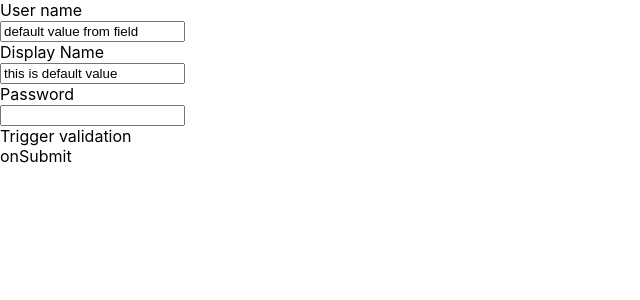
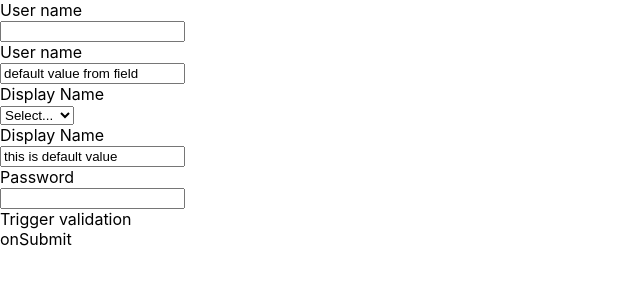
Before and after one commit to hungdev/simple-hook-form, a React (Create React App) app: page / in a window 1280 px wide. Shown: the top 300 px of the page, without its empty margins (0-640 px from the left). Built offline with nearby package versions, Linux system fonts and the light colour scheme.

Commit message:
custom message

```diff
--- a/src/App.js
+++ b/src/App.js
@@ -64,6 +64,37 @@ function App() {
         name='userName'
         control={control}
         rules={{
+          required: {
+            value: true,
+            message: 'username is required'
+          },
+          // min: {
+          //   value: 5,
+          //   message: 'username must be higher than 5'
+          // },
+          // max: {
+          //   value: 10,
+          //   message: 'username must be at less than 10'
+          // },
+          validate: (value) => value?.length > 5 ? 'Length is over 5 letter' : null
+        }}
+      // defaultValue='default value from field'
+      >
+        {({ onChange, value = '', name, onBlur }) => (
+          <Input
+            control={control}
+            onBlur={onBlur}
+            onChange={onChange}
+            value={value}
+            errors={errors}
+            name={name}
+            title='User name' />
+        )}
+      </Field>
+      <Field
+        name='testKey'
+        control={control}
+        rules={{
           required: true,
           min: 15,
           max: 20,
@@ -83,6 +114,16 @@ function App() {
         )}
       </Field>
 
+      <div className="field">
+        <div className="title">Display Name</div>
+        <select {...register("category")}>
+          <option value="">Select...</option>
+          <option value="A">Option A</option>
+          <option value="B">Option B</option>
+        </select>
+        <div className="error-message">{errors?.category}</div>
+      </div>
+
       <div>
         <div>Display Name</div>
         <input {...register('displayName', { required: true }, 'this is default value')} />
--- a/src/Validate.js
+++ b/src/Validate.js
@@ -1,38 +1,63 @@
+
 export const validateField = (name, val, rules) => {
   let error = null;
+  // required
   if (rules?.required) {
-    error = !val && `Field ${name} is required`;
+    let condition = rules?.required?.value || rules?.required;
+    let message = rules?.required?.message || `Field ${name} is required`;
+    error = !val && condition && message;
   }
 
+  // pattern
   if (rules?.pattern) {
-    error = !rules?.pattern.test(val) && `Field ${name} is invalid`;
+    let condition = rules?.pattern?.value || rules?.pattern;
+    let message = rules?.pattern?.message || `Field ${name} is invalid`;
+    error = val && !condition.test(val) && message;
   }
 
+  // min & max
   if (!error && rules?.min && rules?.max) {
-    error = (Number(val) < rules?.min || Number(val) > rules?.max) && `Field ${name} must be between ${rules?.min} and ${rules?.max}`;
+    let minCondition = rules?.min?.value || rules?.min;
+    let maxCondition = rules?.max?.value || rules?.max;
+    error = (Number(val) < minCondition || Number(val) > maxCondition) && `Field ${name} must be between ${minCondition} and ${maxCondition}`;
   }
 
+  // min
   if (!error && rules?.min) {
-    error = Number(val) < rules?.min && `Field ${name} is too short`;
+    let condition = rules?.min?.value || rules?.min;
+    let message = rules?.min?.message || `Field ${name} is smaller than ${condition}`;
+    error = val && Number(val) < condition && message;
   }
 
+  // max
   if (!error && rules?.max) {
-    error = Number(val) > rules?.max && `Field ${name} is too long`;
+    let condition = rules?.max?.value || rules?.max;
+    let message = rules?.max?.message || `Field ${name} is higher than ${condition}`;
+    error = val && Number(val) > condition && message;
   }
 
+  // minLength & maxLength
   if (!error && rules?.minLength && rules?.maxLength) {
-    error = (val?.length < rules?.minLength || val?.length > rules?.maxLength) && `Field ${name} must be between ${rules?.minLength} and ${rules?.maxLength}`;
+    let minLengthCondition = rules?.minLength?.value || rules?.minLength;
+    let maxLengthCondition = rules?.maxLength?.value || rules?.maxLength;
+    error = (val?.length < minLengthCondition || val?.length > maxLengthCondition) && `Field ${name} must be between ${minLengthCondition} and ${maxLengthCondition}`;
   }
 
+  // minLength
   if (!error && rules?.minLength) {
-    error = val?.length < rules?.minLength && `Field ${name} is too short`;
+    let condition = rules?.minLength?.value || rules?.minLength;
+    let message = rules?.minLength?.message || `Field ${name} is too short`;
+    error = val?.length < condition && message;
   }
 
+  // maxLength
   if (!error && rules?.maxLength) {
-    error = val?.length > rules?.maxLength && `Field ${name} is too long`;
+    let condition = rules?.maxLength?.value || rules?.maxLength;
+    let message = rules?.maxLength?.message || `Field ${name} is too long`;
+    error = val?.length > condition && message;
   }
 
-
+  // validate
   if (!error && rules?.validate) {
     error = rules?.validate?.(val);
   }
```
